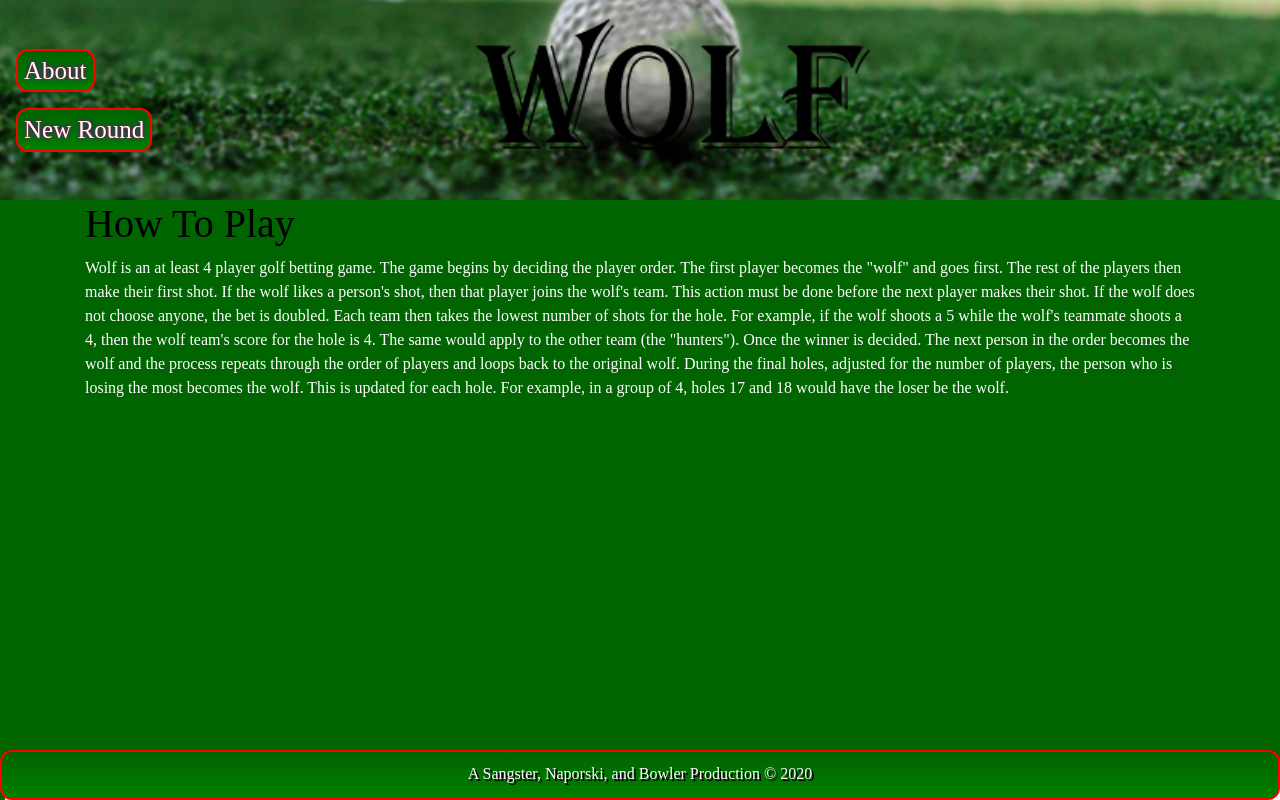
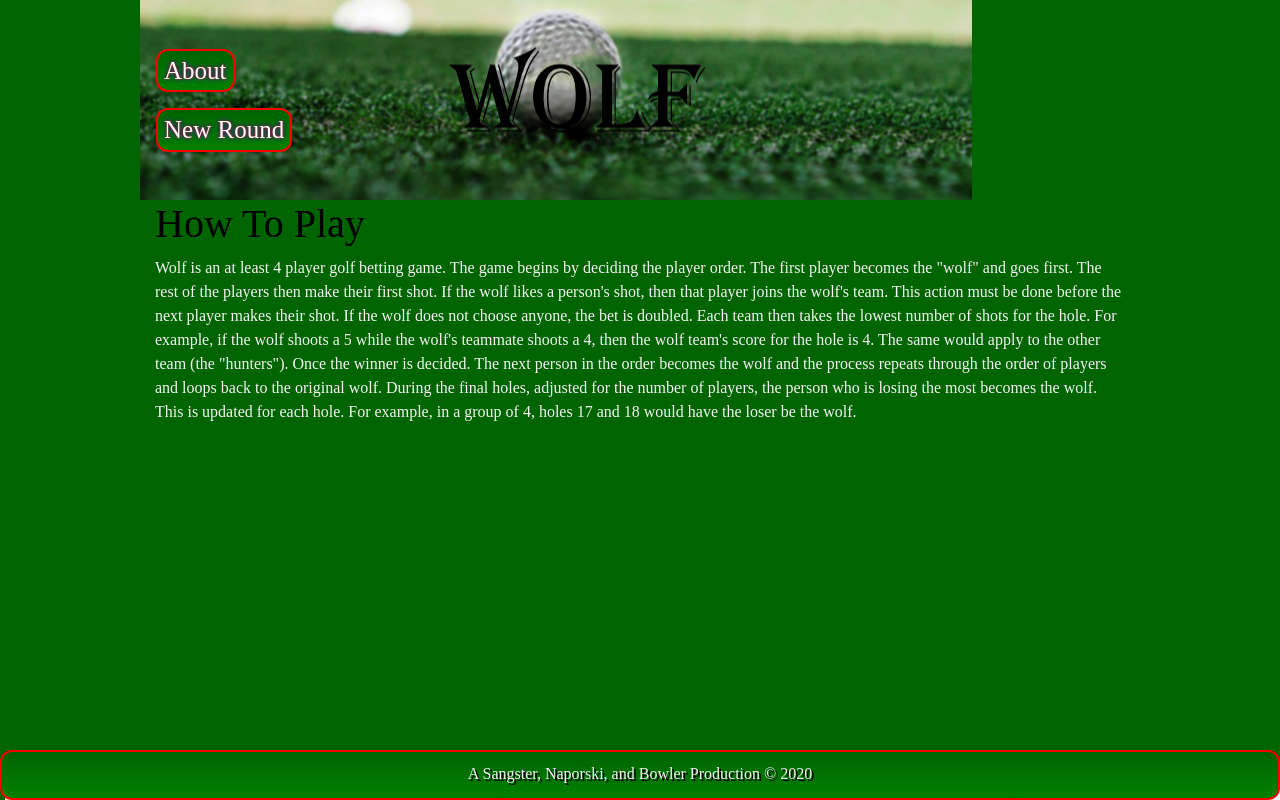
Before and after one commit to mbowler03/Wolf, a React (Create React App) app in the folder client/: page / in a window 1280 px wide. Built offline with nearby package versions, Linux system fonts and the light colour scheme; a web font is replaced by a local one.

Commit message:
fixed alignments and stretching of logo and elements in app

```diff
--- a/client/src/components/Nav/style.css
+++ b/client/src/components/Nav/style.css
@@ -49,11 +49,14 @@ button:active {
 nav{
     background-image: url("bg.jpg");
     background-position: center;
+    max-width: 832px;
     background-size: cover;
     background-repeat: no-repeat;
     height: 200px;
     width: 100%;
     background-color: darkgreen;
+    position: fixed;
+
 
 }
 
--- a/client/src/pages/style.css
+++ b/client/src/pages/style.css
@@ -1,13 +1,19 @@
 h1{
         font-family: 'Baloo Thambi', cursive;
-        color: white;
+        color: whitesmoke;
 }
 
 p{
         font-family: 'Baloo Thambi', cursive;
-        color: white;
+        color: whitesmoke;
 }
 
 body{
         background: darkgreen;
+        max-width: 1000px;
+        margin: auto;
 }
+
+html{
+        color: white;
+}
```
